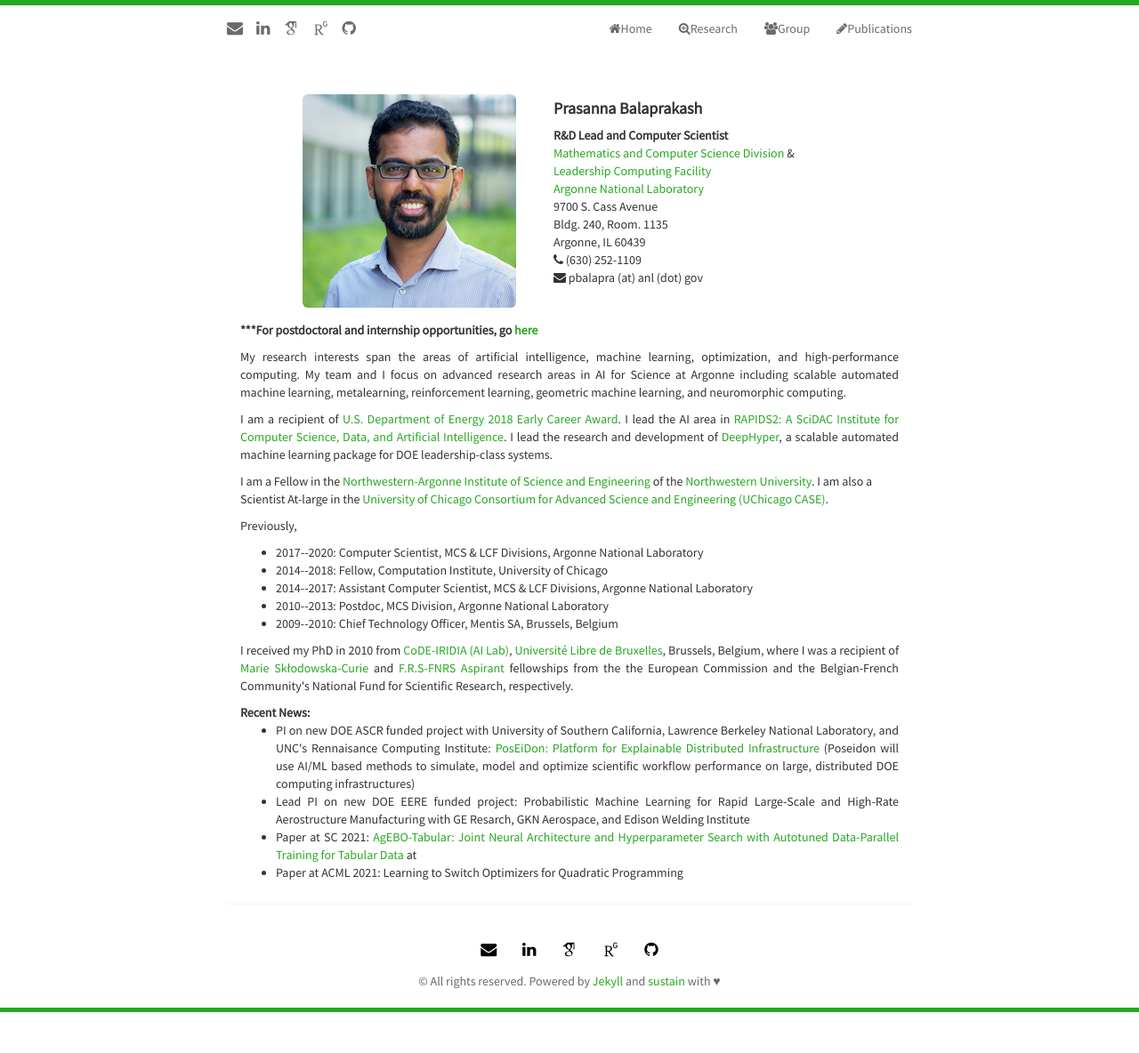
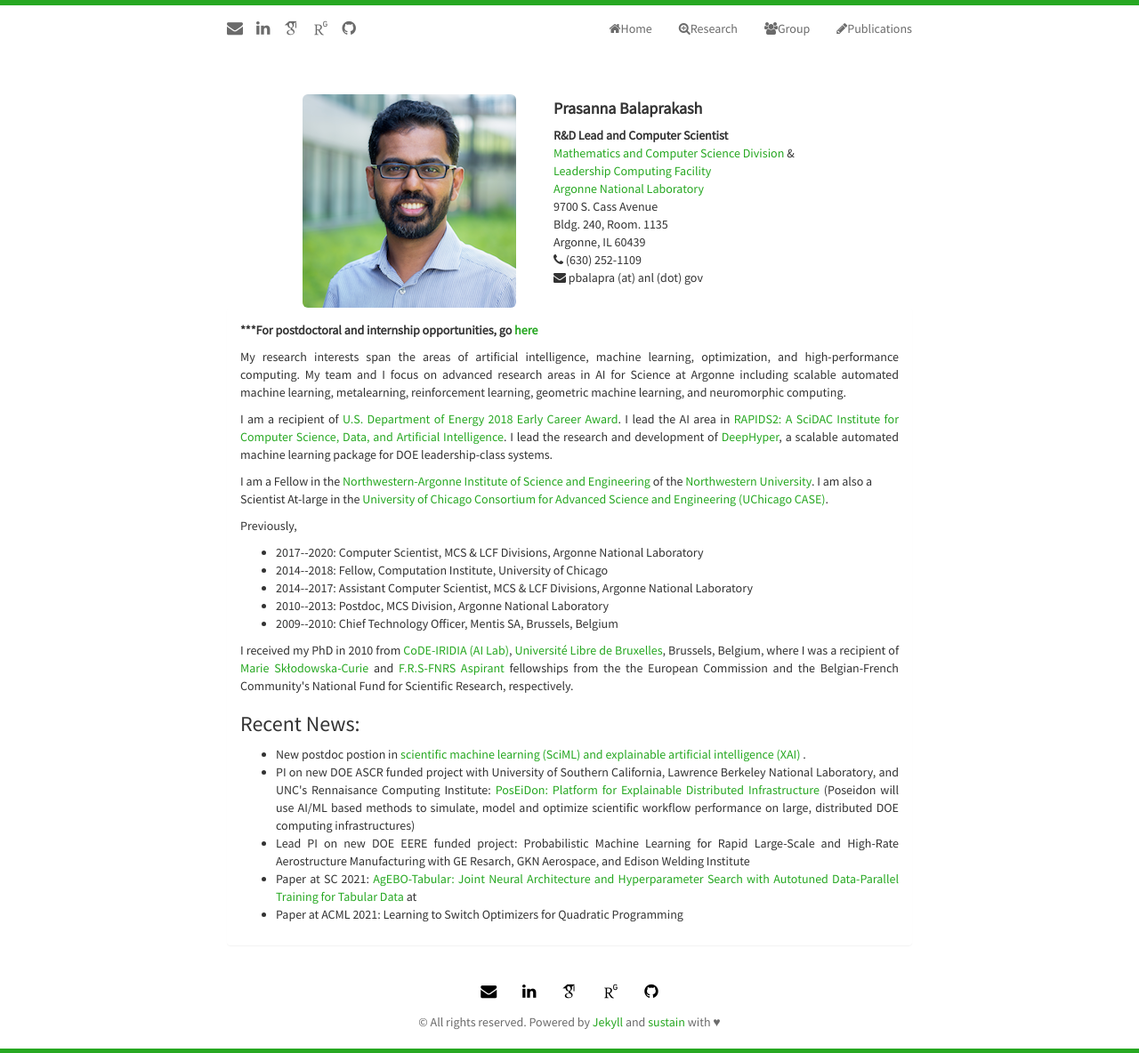
Before and after one commit to pbalapra/pbalapra.github.io, a Jekyll site: the page built from index.html, in a window 1280 px wide. Shown: the whole page at 89% size. Built offline with Jekyll 4.4.1, drawn with Linux system fonts in a browser that asks for light colours; nearby versions of some CDN libraries; some web fonts are replaced; the list of posts is cut into pages by our own code; before the commit the page ends 1138 px from its top, so only the background shows below that.

Commit message:
update index

```diff
--- a/index.html
+++ b/index.html
@@ -99,8 +99,9 @@ title: Home Page of Prasanna Balaprakash
                 -->
                 </p>
 
-                <b>Recent News:</b>
+                <h3>Recent News:</h3>
                 <ul class="itemize1" align="justify">
+                    <li class="itemize">New postdoc postion in <a href="https://bit.ly/3AxYyLa" target="_blank"> scientific machine learning (SciML) and explainable artificial intelligence (XAI) </a>.  </li>
                     <li class="itemize">PI on new DOE ASCR funded project with University of Southern California, Lawrence Berkeley National Laboratory, and UNC's Rennaisance Computing Institute: <a href="https://sites.google.com/view/poseidon-workflows/home" target="blank_">PosEiDon: Platform for Explainable Distributed Infrastructure </a> (Poseidon will use AI/ML based methods to simulate, model and optimize scientific workflow performance on large, distributed DOE computing infrastructures) </li>
                     <li class="itemize">Lead PI on new DOE EERE funded project: Probabilistic Machine Learning for Rapid Large-Scale and High-Rate Aerostructure Manufacturing with GE Resarch, GKN Aerospace, and Edison Welding Institute </li>
                     <li class="itemize">Paper at SC 2021: <a href="https://sc21.supercomputing.org/presentation/?id=pap460&sess=sess150" target="blank_"> AgEBO-Tabular: Joint Neural Architecture and Hyperparameter Search with Autotuned Data-Parallel Training for Tabular Data </a> at </li>
```
